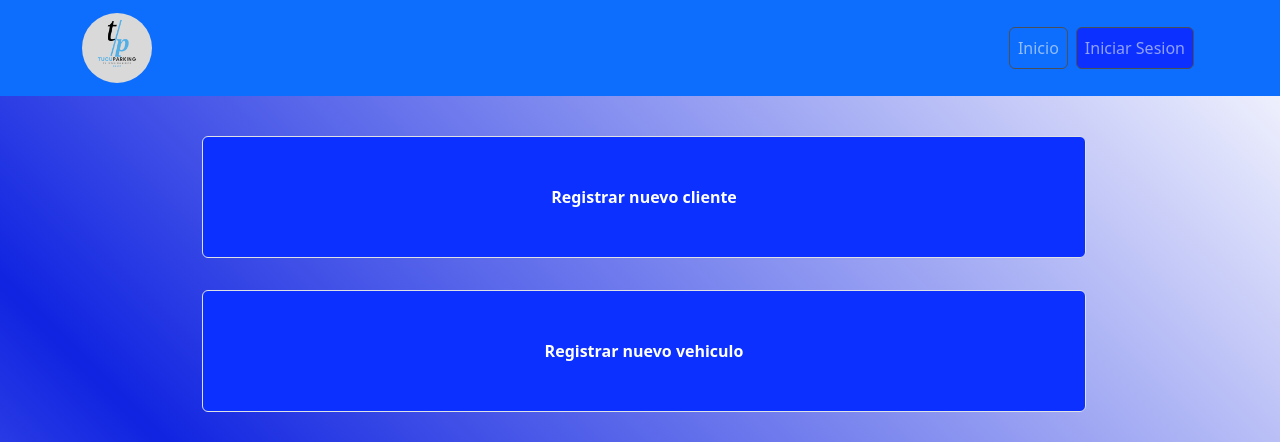
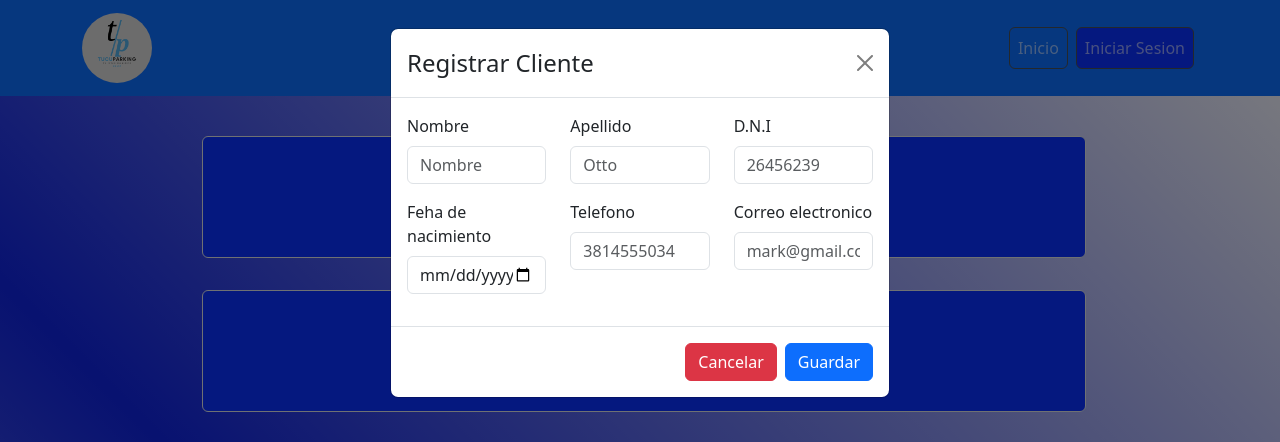
Before and after one commit to MauricioSor/TucuParking, a React (Vite) app: page /Playero in a window 1280 px wide. Both pictures are taken after a click on the button "Registrar nuevo cliente". Shown: the top 442 px of the page. Built offline with nearby package versions, Linux system fonts and the light colour scheme.

Commit message:
agregada modal para registro

```diff
--- a/src/views/Playero.jsx
+++ b/src/views/Playero.jsx
@@ -1,17 +1,99 @@
-import React from 'react';
-import { Container, NavLink, Row } from 'react-bootstrap';
+import React, { useState } from 'react';
+import { Button, Col, Container, Form, InputGroup, Modal, NavLink, Row } from 'react-bootstrap';
+
 
 const Playero = () => {
+    const [show, setShow] = useState(false);
+
+    const handleClose = () => setShow(false);
+    const handleShow = () => setShow(true);
     return (
+        <>
             <div>
                 <Container className='d-flex justify-content-center align-items-center flex-column'>
                     <Row>
-        <NavLink to="/" id='botonAzul' className='py-5 px-5 text-white  fw-bold my-3 mx-1 nav-item nav-link btn border'>Registrar nuevo cliente</NavLink>
+                        <NavLink to="/" id='botonAzul' className='py-5 px-5 text-white  fw-bold my-3 mx-1 nav-item nav-link btn border' onClick={handleShow}>Registrar nuevo cliente</NavLink>
                         <NavLink to="/" id='botonAzul' className='py-5 px-5 text-white  fw-bold my-3 mx-1 nav-item nav-link btn border'>Registrar nuevo vehiculo</NavLink>
                         <NavLink to="/" id='botonAzul' className='py-5 px-5 text-white  fw-bold my-3 mx-1 nav-item nav-link btn border'>Vigilancia por camaras</NavLink>
                     </Row>
                 </Container>
             </div>
+                <Modal show={show} onHide={handleClose}>
+                    <Modal.Header closeButton>
+                        <Modal.Title>Registrar Cliente</Modal.Title>
+                    </Modal.Header>
+                    <Modal.Body>
+                        <Form>
+                            <Row className="mb-3">
+                                <Form.Group as={Col} md="4" controlId="validationCustom01">
+                                    <Form.Label>Nombre</Form.Label>
+                                    <Form.Control
+                                        required
+                                        type="text"
+                                        placeholder="Nombre"
+                                    />
+                                </Form.Group>
+                                <Form.Group as={Col} md="4" controlId="validationCustom02">
+                                    <Form.Label>Apellido</Form.Label>
+                                    <Form.Control
+                                        required
+                                        type="text"
+                                        placeholder="Otto"
+                                    />
+                                </Form.Group>
+                                <Form.Group as={Col} md="4" controlId="validationCustomUsername">
+                                    <Form.Label>D.N.I</Form.Label>
+                                    <Form.Control
+                                        type="text"
+                                        placeholder="26456239"
+                                        aria-describedby="inputGroupPrepend"
+                                        required
+                                    />
+                                    <Form.Control.Feedback type="invalid">
+                                        Please choose a D.N.I.
+                                    </Form.Control.Feedback>
+                                </Form.Group>
+                            </Row>
+                            <Row className="mb-3">
+                                <Form.Group as={Col} md="4" controlId="validationCustom01">
+                                    <Form.Label>Feha de nacimiento</Form.Label>
+                                    <Form.Control
+                                        required
+                                        type="date"
+                                        placeholder="Fecha de nacimiento"
+                                        max="2007-01-01"
+                                    />
+                                </Form.Group>
+                                <Form.Group as={Col} md="4" controlId="validationCustom02">
+                                    <Form.Label>Telefono</Form.Label>
+                                    <Form.Control
+                                        required
+                                        type="text"
+                                        placeholder="3814555034"
+                                    />
+                                </Form.Group>
+                                <Form.Group as={Col} md="4" controlId="validationCustomUsername">
+                                    <Form.Label>Correo electronico</Form.Label>
+                                    <Form.Control
+                                        type="text"
+                                        placeholder="mark@gmail.com"
+                                        required
+                                    />
+                                </Form.Group>
+                            </Row>
+                        </Form>
+                    </Modal.Body>
+                    <Modal.Footer>
+                        <Button variant="danger" onClick={handleClose}>
+                            Cancelar
+                        </Button>
+                        <Button variant="primary" onClick={handleClose}>
+                            Guardar
+                        </Button>
+                    </Modal.Footer>
+                </Modal>
+
+        </>
     );
 };
 
```
Lines whose indentation alone changed are shown as unchanged.
